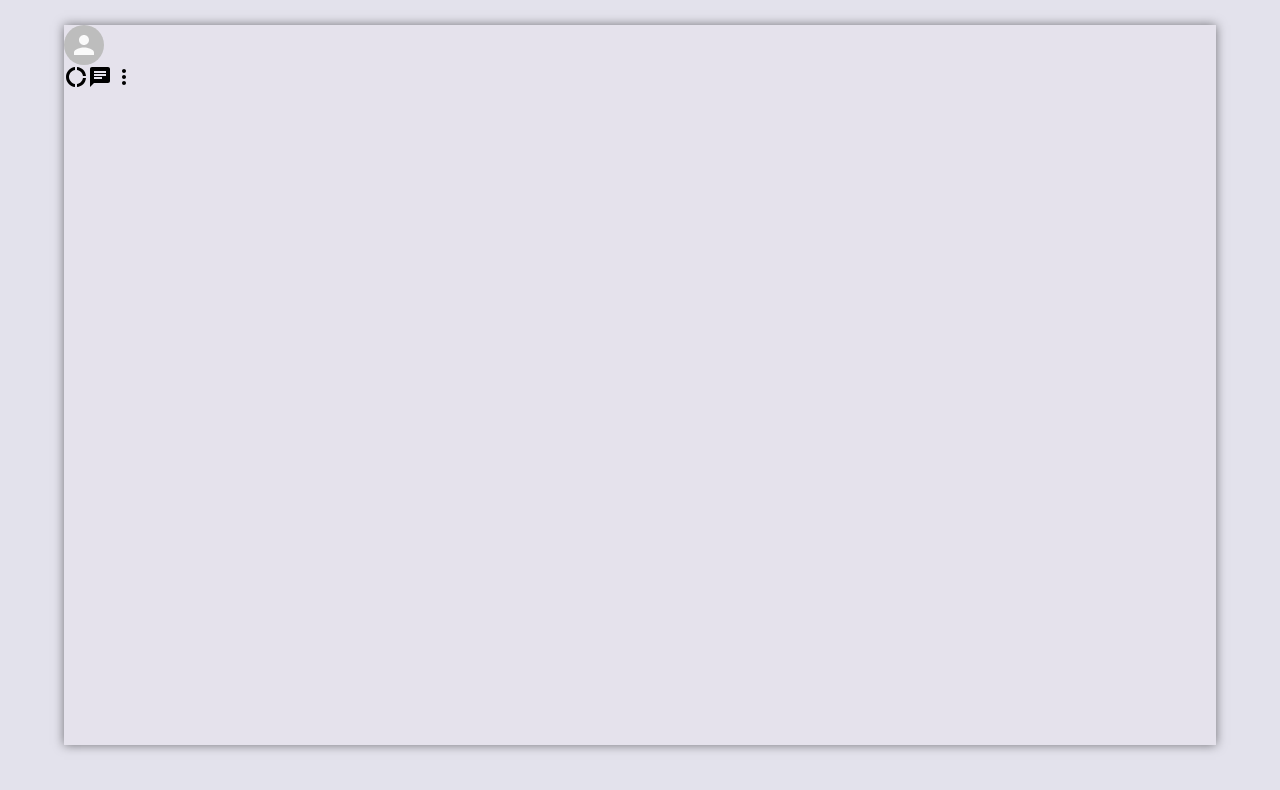
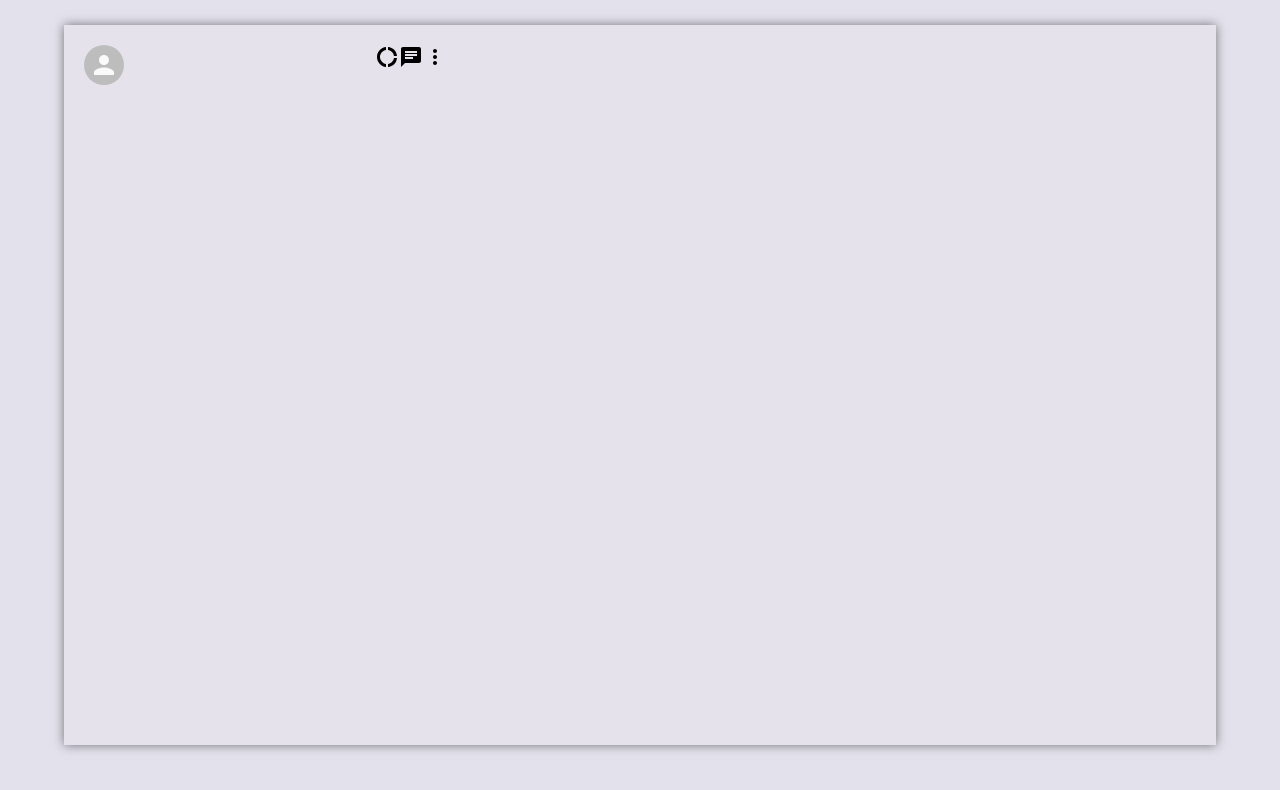
Before and after one commit to Vadim2017777/whats_app_clone_app, a React (Create React App) app: page / in a window 1280 px wide. Shown: the top 790 px of the page. Built offline with nearby package versions, Linux system fonts and the light colour scheme.

Commit message:
Add syles to Sidebar

```diff
--- a/src/App.css
+++ b/src/App.css
@@ -6,6 +6,7 @@
 }
 
 .App__body {
+  display: flex;
   background-color: #e5e2ec;
   height: 90vh;
   width: 90vw;
--- a/src/components/Sidebar.css
+++ b/src/components/Sidebar.css
@@ -0,0 +1,9 @@
+.sidebar {
+  flex: 0.35;
+}
+
+.sidebar__header {
+  display: flex;
+  justify-content: space-between;
+  padding: 20px;
+}
```
